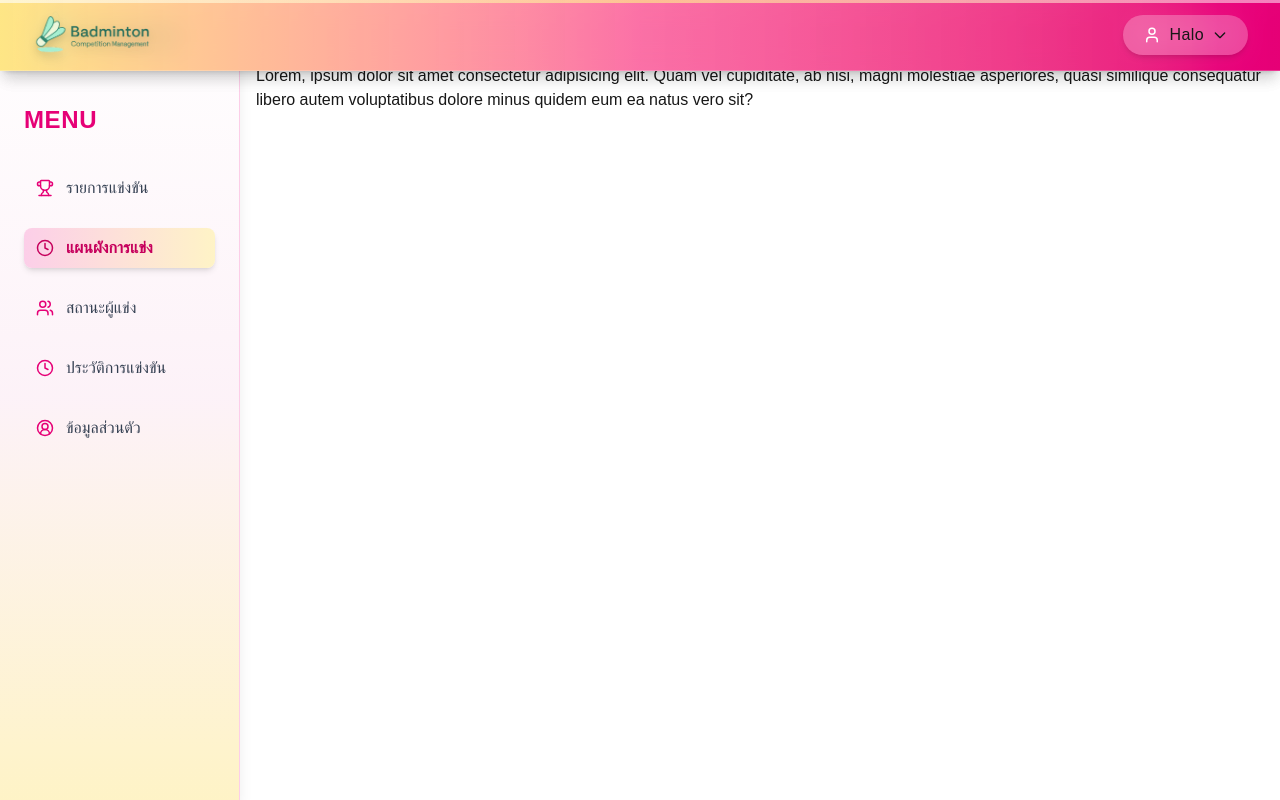
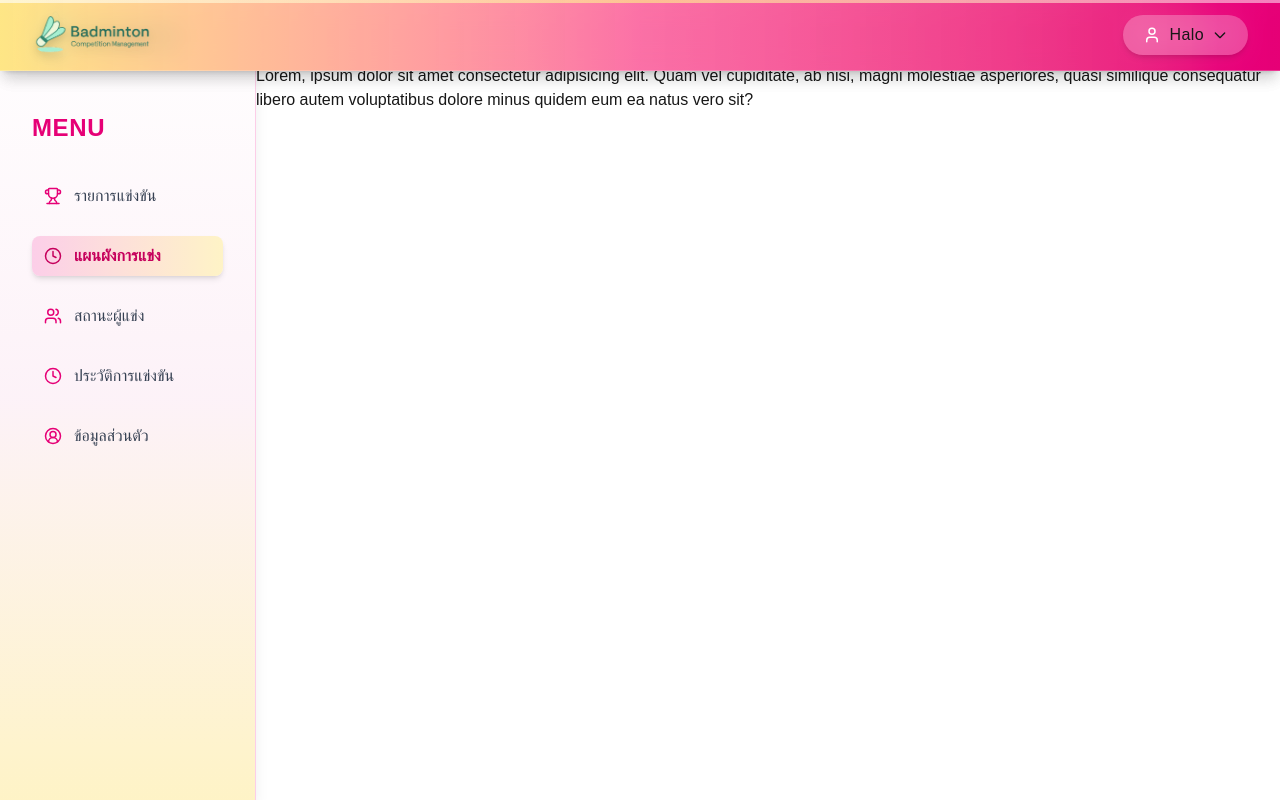
Before and after one commit to piyathida2310/badminton, a Next.js app in the folder frontend/: page /manage/timeline in a window 1280 px wide. Built offline with nearby package versions, Linux system fonts and the light colour scheme.

Commit message:
ปรับขนาดไซต์ Sidebar

```diff
--- a/frontend/components/layouts/Sidebar.tsx
+++ b/frontend/components/layouts/Sidebar.tsx
@@ -223,7 +223,7 @@ function Sidebar({ isOpen, onClose, user }: SidebarProps) {
       </motion.aside>
 
       {/* Sidebar Desktop */}
-      <aside className="hidden md:flex flex-col fixed left-0 top-0 w-60 h-screen bg-gradient-to-b from-white via-pink-50 to-amber-100 shadow-lg p-6 z-40 border-r border-pink-200">
+      <aside className="hidden md:flex flex-col fixed left-0 top-0 w-64 h-screen bg-gradient-to-b from-white via-pink-50 to-amber-100 shadow-lg p-8 z-40 border-r border-pink-200">
         <h2 className="text-2xl font-extrabold text-pink-600 mt-20 mb-8 tracking-wide">
           MENU
         </h2>
```
